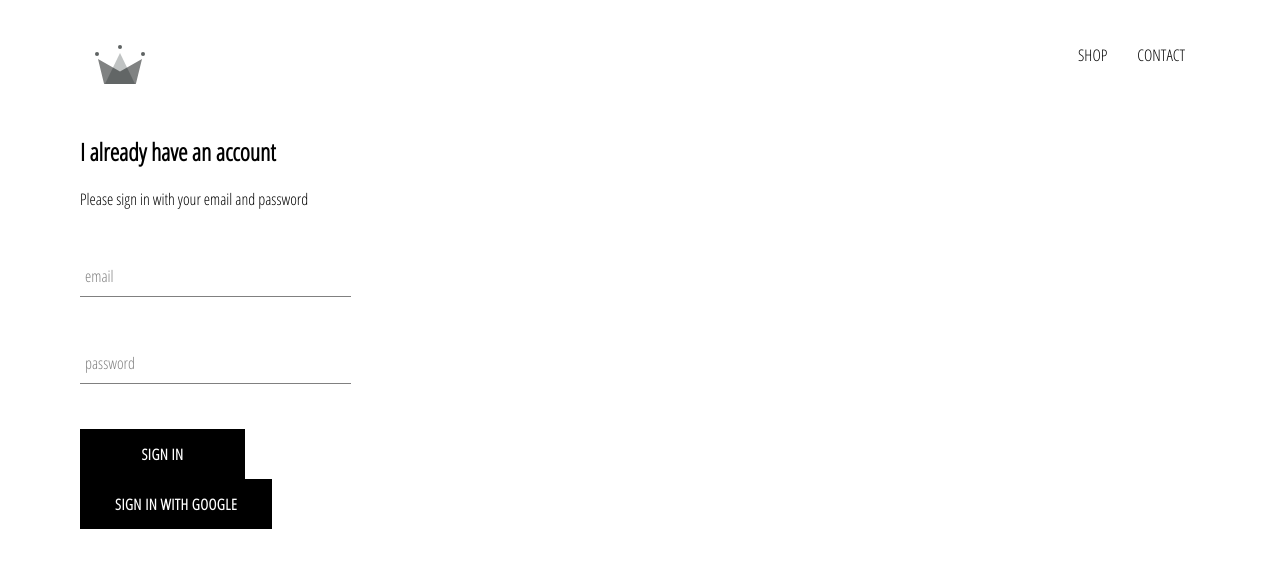
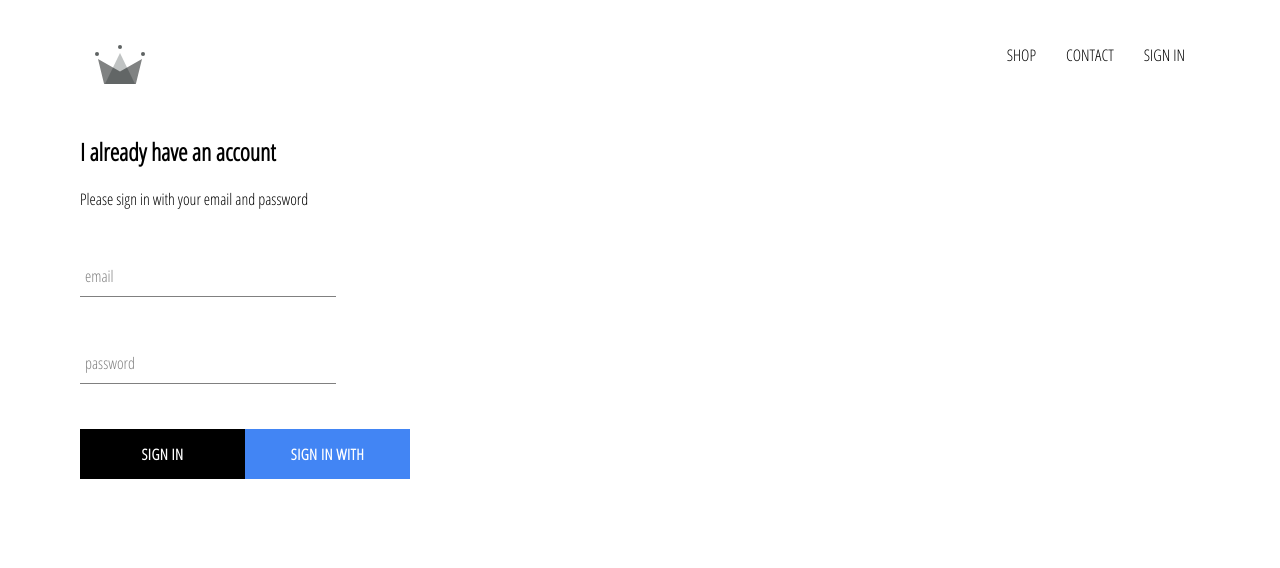
Before and after one commit to adit2107/com-proj, a React (Create React App) app: page /signIn in a window 1280 px wide. Shown: the top 568 px of the page. Built offline with nearby package versions, Linux system fonts and the light colour scheme; no server answers.

Commit message:
Done firebase google sign in, add google sign in button

```diff
--- a/src/App.css
+++ b/src/App.css
@@ -7,3 +7,7 @@ a {
     text-decoration: none;
     color: black;
 }
+
+* {
+    box-sizing: border-box;
+}
--- a/src/App.js
+++ b/src/App.js
@@ -7,11 +7,34 @@ import { HomePage } from './pages/homepage/homepage.component';
 import ShopPage from './pages/shop-page/shoppage.component';
 import Header from './components/header/header.component';
 import SignInAndSignUp from './pages/sign-in-sign-up/sign-in-sign-up.component.jsx';
+import { auth } from './firebase/firebase.utils'
 
-function App() {
+class App extends React.Component {
+  constructor(){
+    super();
+
+    this.state = {
+      currentUser: null
+    }
+  }
+
+  unsubscribeFromAuth = null;
+
+  componentDidMount(){
+    this.unsubscribeFromAuth = auth.onAuthStateChanged(user => {
+      this.setState({currentUser: user});
+      console.log(user);
+    })
+  }
+
+  componentWillUnmount(){
+    this.unsubscribeFromAuth();
+  }
+
+  render() {
     return (
       <div>
-      <Header />
+        <Header currentUser={this.state.currentUser}/>
         <Switch>
           <Route exact path='/' component={HomePage} />
           <Route path='/shop' component={ShopPage} />
@@ -22,4 +45,6 @@ function App() {
     );
   }
 
+}
+
 export default App;
--- a/src/components/custom-button/custom-button.component.jsx
+++ b/src/components/custom-button/custom-button.component.jsx
@@ -2,8 +2,8 @@ import React from 'react';
 
 import './custom-button.styles.scss';
 
-const CustomButton = ({children, ...otherProps}) => (
-    <button className='custom-button' {...otherProps}>
+const CustomButton = ({children, isGoogleSignIn, ...otherProps}) => (
+    <button className={`${isGoogleSignIn ? 'google-sign-in' : ''} custom-button`} {...otherProps}>
         {children}
     </button>
 )
--- a/src/components/custom-button/custom-button.styles.scss
+++ b/src/components/custom-button/custom-button.styles.scss
@@ -19,4 +19,14 @@
       color: black;
       border: 1px solid black;
     }
+
+    &.google-sign-in {
+      background-color: #4285f4;
+      color: white;
+
+      &:hover {
+        background-color: #357ae8;
+        border: none;
+      }
+    }
   }
--- a/src/components/header/header.component.jsx
+++ b/src/components/header/header.component.jsx
@@ -4,9 +4,11 @@ import { Link } from 'react-router-dom';
 
 import { ReactComponent as Logo } from '../../assets/crown.svg'
 
+import {auth} from '../../firebase/firebase.utils'
+
 import './header.styles.scss';
 
-const Header = () => (
+const Header = ({ currentUser }) => (
     <div className='header'>
         <Link className='logo-container' to='/'>
             <Logo className='logo' />
@@ -18,6 +20,9 @@ const Header = () => (
         <Link className='option' to='/shop'>
             CONTACT
         </Link>
+        {
+            currentUser ? (<div className='option' onClick={() => auth.signOut()}>SIGN OUT</div>) : (<Link className='option' to='/signIn'>SIGN IN</Link>)
+        }
         </div>
     </div>
 )
--- a/src/components/header/header.styles.scss
+++ b/src/components/header/header.styles.scss
@@ -21,6 +21,7 @@
 
       .option {
         padding: 10px 15px;
+        cursor: pointer;
       }
     }
   }
--- a/src/components/signin/signin.component.jsx
+++ b/src/components/signin/signin.component.jsx
@@ -49,8 +49,11 @@ render (){
             label='password'
             required
           />
+          <div className='buttons'>
                <CustomButton type="submit">Sign In</CustomButton>
-               <CustomButton onClick={SignInWithGoogle}>Sign In with Google</CustomButton>
+               <CustomButton isGoogleSignIn onClick={SignInWithGoogle}>Sign In with Google</CustomButton>
+          </div>
+
            </form>
        </div>
     )
--- a/src/components/signin/signin.styles.scss
+++ b/src/components/signin/signin.styles.scss
@@ -7,3 +7,8 @@
   .title {
     margin: 10px 0px;
   }
+
+  .buttons{
+    display: flex;
+    justify-content: space-between;
+  }
```
Lines whose indentation alone changed are shown as unchanged.
